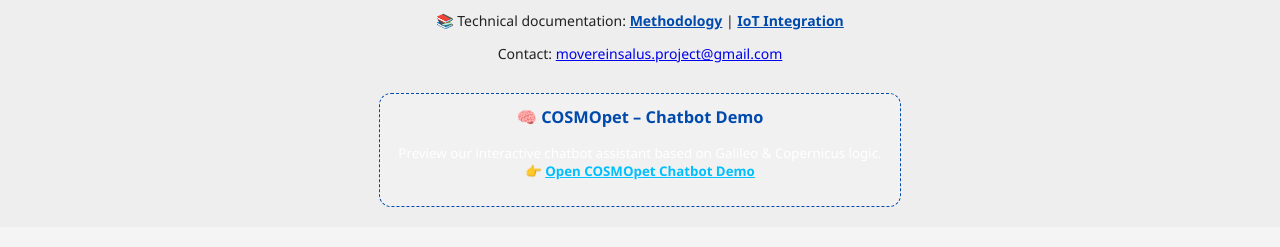
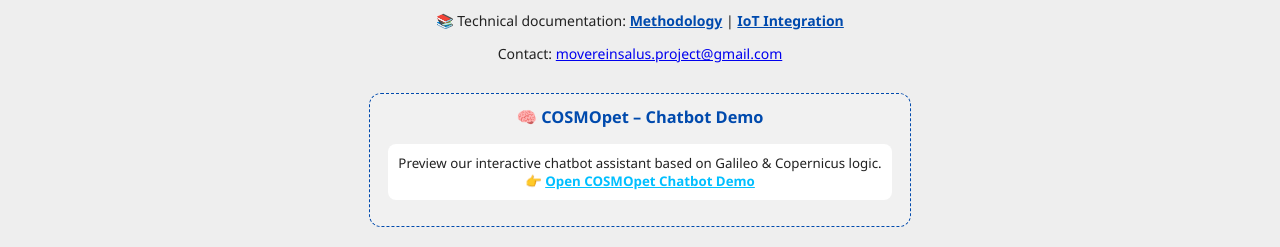
Before and after one commit to TizyM/COSMOpet, a plain HTML site: page main.html in a window 1280 px wide. Shown: the part 953-1200 px from the top of the page. Drawn offline with Linux system fonts and the light colour scheme.

Commit message:
💄 Fix testo invisibile sezione chatbot – Cambiato colore e sfondo per visibilità (main.html)

```diff
--- a/main.html
+++ b/main.html
@@ -160,8 +160,8 @@
     <div style="margin-top: 30px; text-align: center;">
   <div style="display: inline-block; background: rgba(255,255,255,0.2); padding: 12px 18px; border-radius: 12px; border: 1px dashed #004aad; max-width: 90%;">
     <h3 style="color: #004aad; margin-top: 0;">🧠 COSMOpet – Chatbot Demo</h3>
-    <p style="color: #ffffff; font-size: 0.95em;">
-      Preview our interactive chatbot assistant based on Galileo & Copernicus logic.<br>
+    <p style="color: #222; font-size: 0.95em; background-color: #ffffff; padding: 10px; border-radius: 8px;">
+     Preview our interactive chatbot assistant based on Galileo & Copernicus logic.<br>
       👉 <a href="https://tizym.github.io/COSMOpet/chatbot-cosmopet.html" target="_blank" style="color: #00bfff; font-weight: bold;">
         Open COSMOpet Chatbot Demo
       </a>
```
